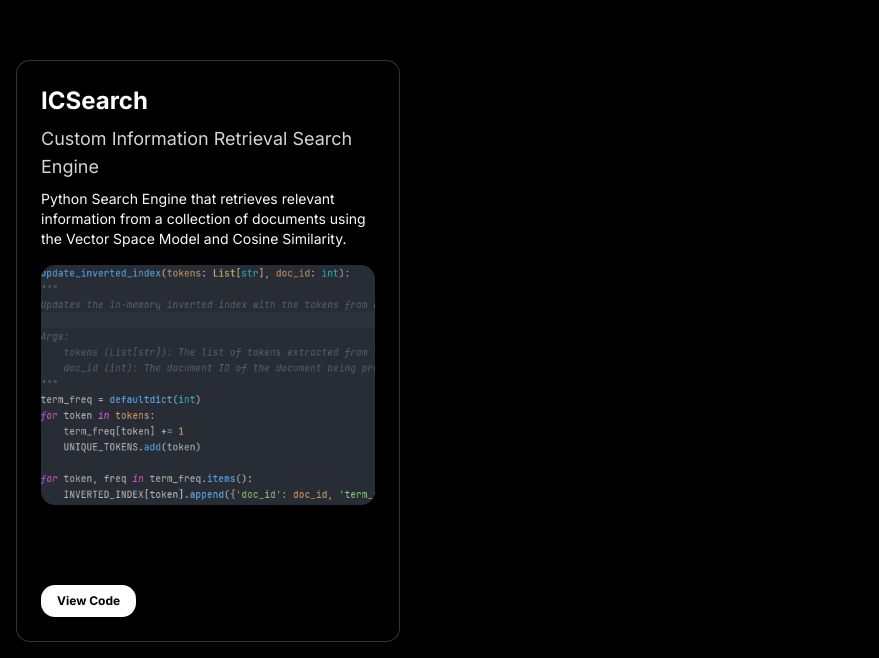
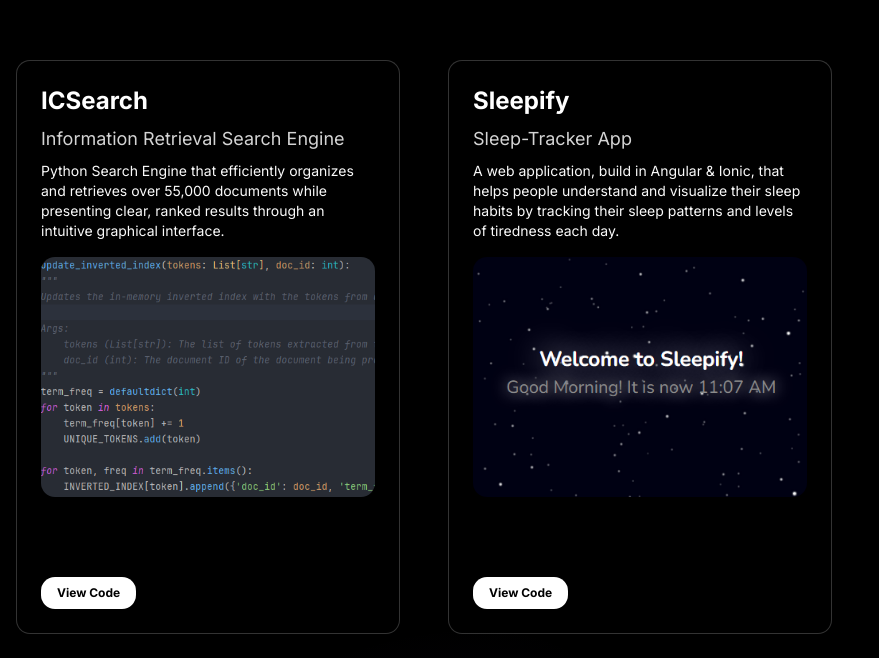
Before and after one commit to sherard-dalaguit/stephen_portfolio, a Next.js app: page / in a window 1280 px wide. Shown: the part 1662-2320 px from the top of the page, without its empty margins (0-879 px from the left). Built offline with nearby package versions, Linux system fonts and the light colour scheme.

Commit message:
add sleepify to projects, few minor changes too

```diff
--- a/data/index.tsx
+++ b/data/index.tsx
@@ -42,7 +42,7 @@ export const navBarLinks = [
   {
     title: 'Resume',
     icon: <IconFileDescription className="h-full w-full text-neutral-500 dark:text-neutral-300" />,
-    href: 'https://drive.google.com/file/d/12AT0ElkXK5N9rlcNo_fclBMmLn8Nn-bo/view',
+    href: 'https://drive.google.com/file/d/1JGZ10xseERVZ6v3PkFqpF4MdQ90NN2Dr/view',
   }
 ]
 
@@ -80,11 +80,21 @@ export const projects = [
   {
     id: 4,
     title: "ICSearch",
-    subheader: "Custom Information Retrieval Search Engine",
-    des: "Python Search Engine that retrieves relevant information from a collection of documents using the Vector Space Model and Cosine Similarity.",
+    subheader: "Information Retrieval Search Engine",
+    des: "Python Search Engine that efficiently organizes and retrieves over 55,000 documents while presenting clear, ranked results through an intuitive graphical interface.",
     img: "/ICSearch.png",
     iconLists: ["/re.svg", "/next.svg", "/ts.svg", "/convex.webp", "/shadcn.ico"],
-    githubLink: "https://github.com/sherard-dalaguit/TeamSync",
+    githubLink: "https://github.com/sherard-dalaguit/ICSearch",
+    deployedLink: "",
+  },
+  {
+    id: 5,
+    title: "Sleepify",
+    subheader: "Sleep-Tracker App",
+    des: "A web application, build in Angular & Ionic, that helps people understand and visualize their sleep habits by tracking their sleep patterns and levels of tiredness each day.",
+    img: "/Sleepify.png",
+    iconLists: ["/re.svg", "/next.svg", "/ts.svg", "/convex.webp", "/shadcn.ico"],
+    githubLink: "https://github.com/sherard-dalaguit/Sleepify",
     deployedLink: "",
   },
 ];
```
Also changed, not shown: public/Sleepify.png (added).
